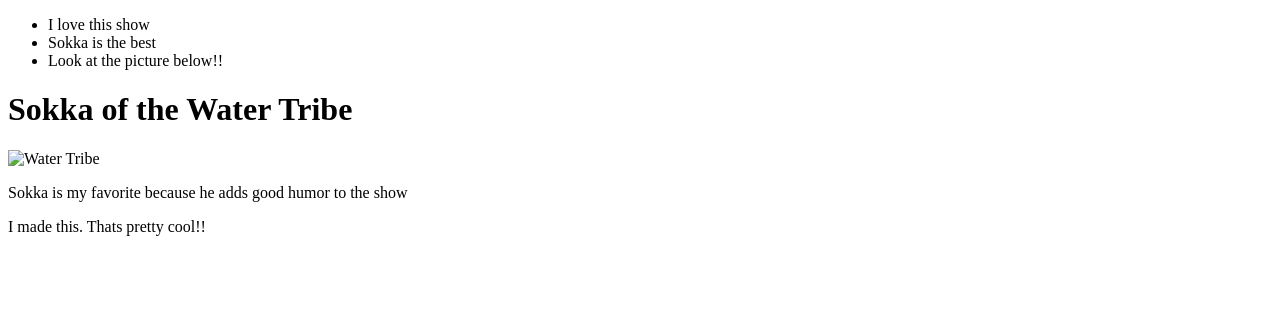
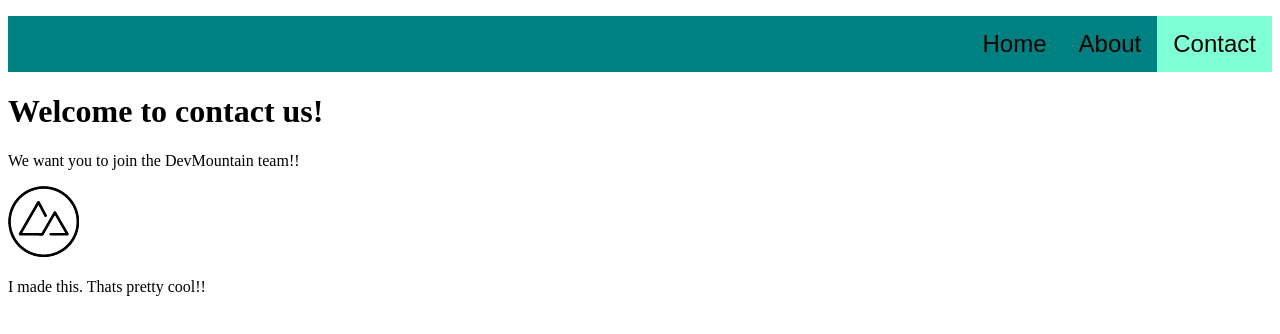
Before and after one commit to jpinckney/Coding-at-work, a plain HTML site: page contact.html in a window 1280 px wide. Drawn offline with Linux system fonts and the light colour scheme.

Commit message:
testing to make sure all my changes are uploaded to git hub espespecially removing sokka.png

```diff
--- a/contact.html
+++ b/contact.html
@@ -1,16 +1,18 @@
 <!DOCTYPE HTML>
 <head>
-    <title>Avatar The Last Airbender</title>
+    <title>Learn HTML</title>
+    <link rel="stylesheet" href="style.css">
 </head>
 <body>
     <ul>
-        <li>I love this show</li>
-        <li>Sokka is the best</li>
-        <li>Look at the picture below!!</li>
+        <li><a href="contact.html" class= "active">Contact</a></li>
+        <li><a href="about.html">About</a></li>
+        <li><a href="home.html">Home</a></li>
     </ul>
-    <h1>Sokka of the Water Tribe</h1>
-    <img src="images/sokka.png" alt="Water Tribe">
-    <p>Sokka is my favorite because he adds good humor to the show</p>
+    <h1>Welcome to contact us!</h1>
+
+    <p>We want you to join the DevMountain team!!</p>
+    <img src="images/logo.png" alt="DevMountain Logo">
 </body>
 <footer>
     <p>I made this. Thats pretty cool!!</p>
--- a/style.css
+++ b/style.css
@@ -1,8 +1,27 @@
 a {
-    color: #FF5733;
+/* The code in these brackets are altering the 'li' on index.html*/
+    color: rgb(15, 4, 1); /*I can find more colors at htmlcolorcode.com*/
     font-size: 24px;
-    font-family: 'Times New Roman', Times, serif;
+    font-family: fantasy;
+    display: block;
+    padding: 14px 16px; /* 14 pixels for the side and 16 pixels for the top... this is going to give space between the listed items*/
+    text-decoration: none; /* This gets rid of the underline of the listed items*/
 }
-ul {
+li
+{
+    float: right; /* This is going to make the listed items essentially shift right like in a word document*/
+}
+ul
+{
     background-color: teal;
+    list-style-type: none; /* this decides what the list looks like... or in this case selecting none gets rid of the bullet points for our listed items*/
+    overflow: hidden;
+    margin 0;
+    padding: 0; /* i think this makes the background color bar thicker or smaller*/
 }
+.active /* This is considered our "most specific" which is why its last.*/
+        /* this is the active 'class'*/
+        /* one specific element is slightly different from all the other elements styled the same way */
+{
+    background-color: aquamarine;
+}
```
Also changed, not shown: about.html (+5 -4 lines), index.html (+7 -6 lines), images/bg1.jpg (added), images/bg2.jpg (added), images/bg3.jpg (added), 1 other file.
